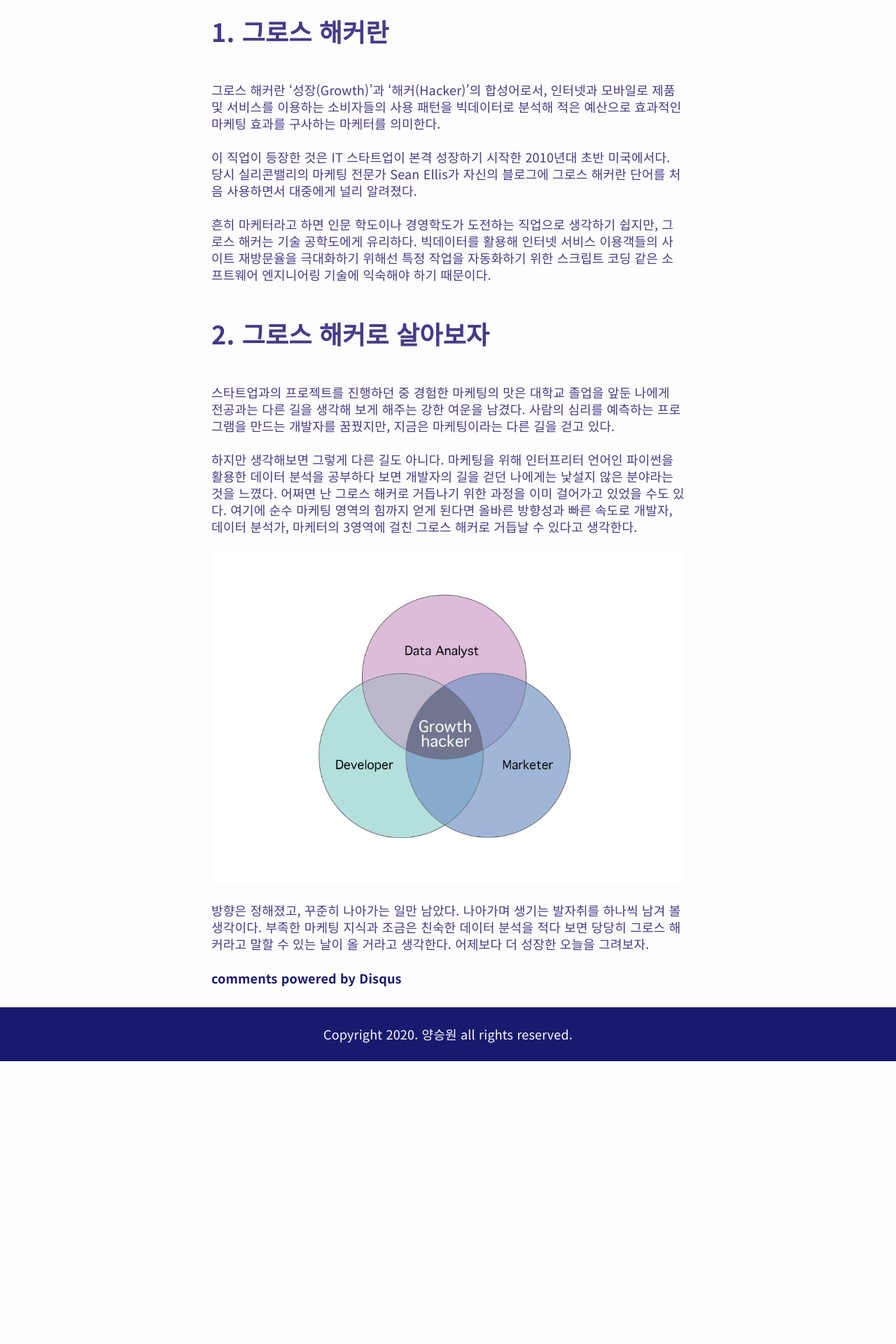
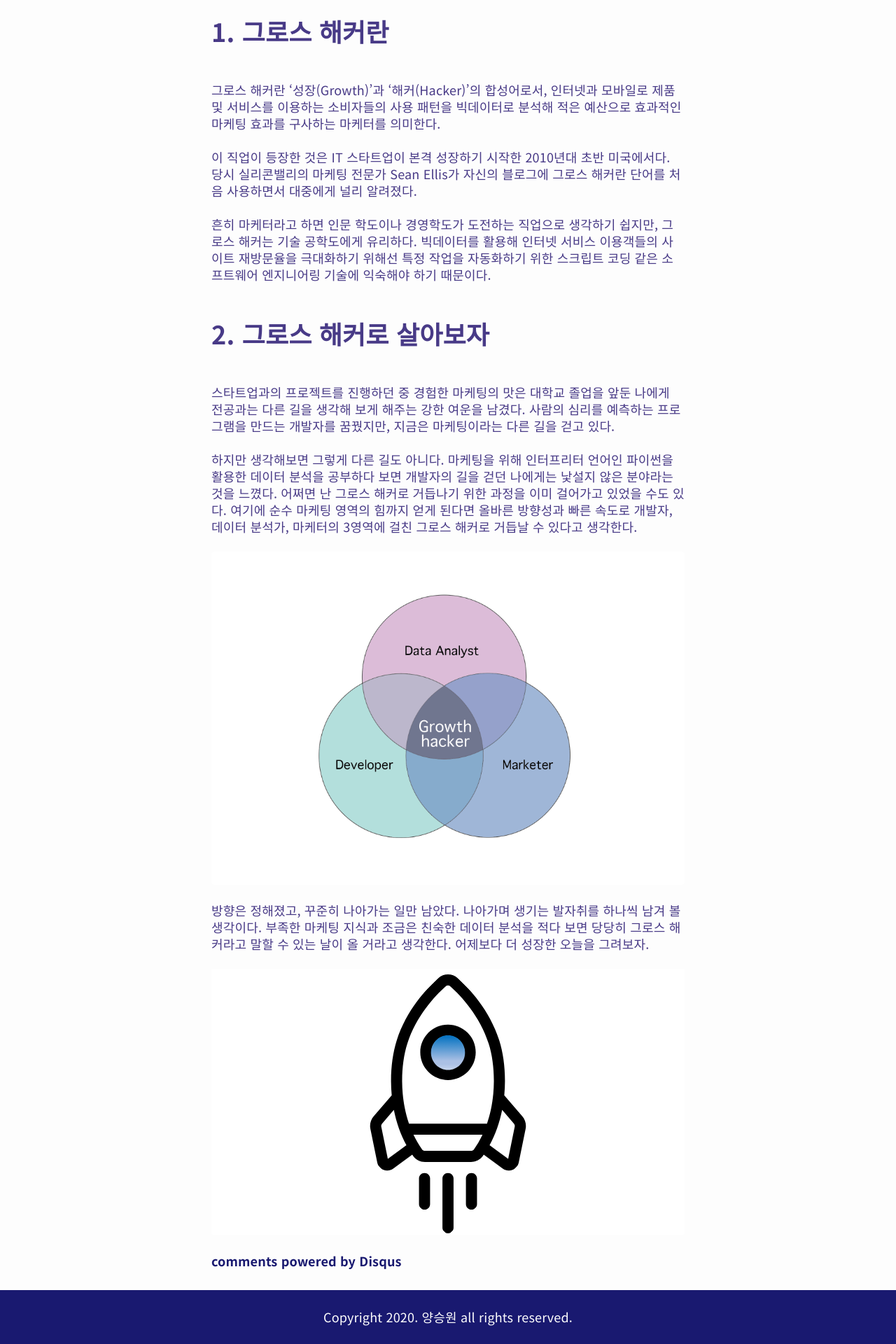
Before and after one commit to sinsaonee/growth-hacker1, a Jekyll site: the page built from _posts/2019-12-12-intro.md, in a window 1280 px wide. Shown: the part 741-2661 px from the top of the page at 70% size. Built offline with Jekyll 4.4.1, drawn with Linux system fonts in a browser that asks for light colours; comment, search, counter and statistics services are not loaded; before the commit the page ends 2257 px from its top, so only the background shows below that.

Commit message:
Update post.html

```diff
--- a/_layouts/post.html
+++ b/_layouts/post.html
@@ -10,7 +10,7 @@ layout: default
 	<div class="content">
 
 		{{ content }}
-
+		<a href="https://growth-hacker.kr/"><img src="/img/BaseRocket.svg" alt="Growth Rocket"></a>
 	</div>
 </article>
 
```
